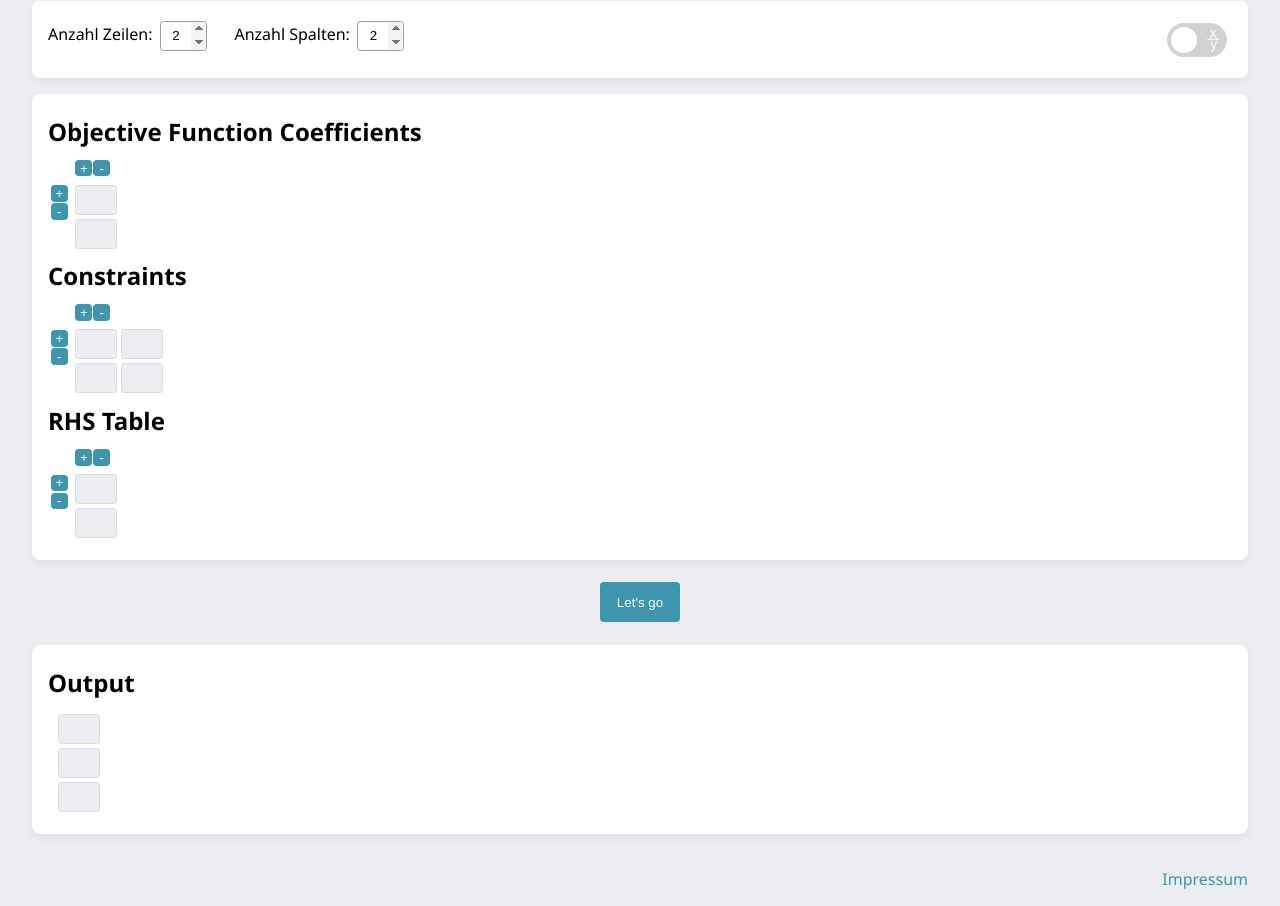
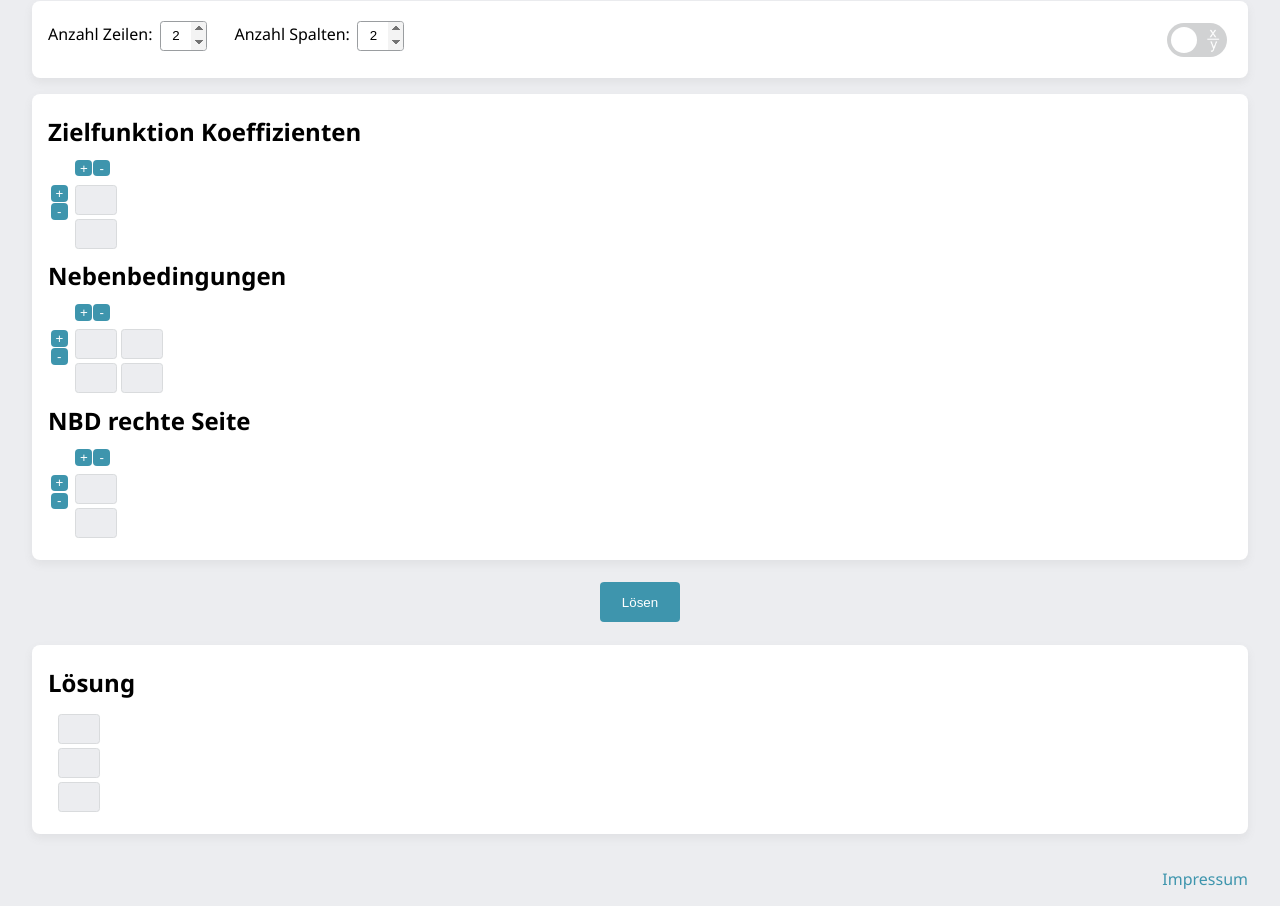
Before and after one commit to finitearth/Gaussian-Elimination-GUI, a website with bundled scripts: page src/pages/simplex.html in a window 1280 px wide. Shown: the part 180-1086 px from the top of the page. Built offline with nearby package versions, Linux system fonts and the light colour scheme.

Commit message:
Update names simplex

```diff
--- a/src/js/ui/simplex.js
+++ b/src/js/ui/simplex.js
@@ -28,6 +28,7 @@ setEventListenerFunction(
         let constMatrix = rightSideTable.getData();
         let objCoef = objectiveCoefTable.getData();
         let result = simplexAlgorithm(coefMatrix, constMatrix, objCoef);
+        throw Error("Funktionalität noch nicht implementiert.");
         return [result];
     }
 );
--- a/src/pages/simplex.html
+++ b/src/pages/simplex.html
@@ -51,22 +51,22 @@
             </form>
 
             <div class="page-divider">
-                <h2>Objective Function Coefficients</h2>
+                <h2>Zielfunktion Koeffizienten</h2>
                 <table id="objective-coef-table-placeholder"></table>
-                <h2>Constraints</h2>
+                <h2>Nebenbedingungen</h2>
                 <table id="constraint-coef-table-placeholder"></table>
-                <h2>RHS Table</h2>
+                <h2>NBD rechte Seite</h2>
                 <table id="right-side-table-placeholder"></table>
             </div>
 
             <div class="container-button">
                 <button id="button-calculate" class="button-primary">
-                    Let's go
+                    Lösen
                 </button>
             </div>
 
             <div class="page-divider">
-                <h2>Output</h2>
+                <h2>Lösung</h2>
                 <table id="output-table-placeholder"></table>
             </div>
         </main>
```
